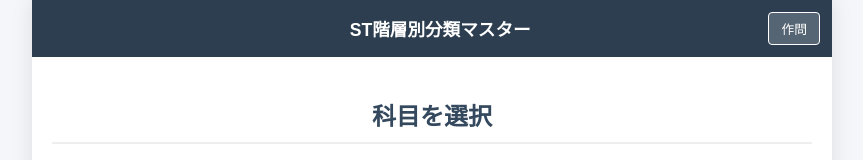
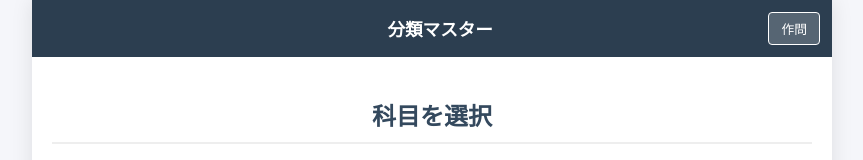
Before and after one commit to nekotakasi/ST-Master, a plain HTML site: page index.html in a window 1280 px wide. Shown: the top 160 px of the page, without its empty margins (208-1071 px from the left). Drawn offline with Linux system fonts and the light colour scheme.

Commit message:
Add files via upload

```diff
--- a/index.html
+++ b/index.html
@@ -295,7 +295,7 @@
 <div class="container">
     <header>
         <button class="header-btn" id="back-btn" onclick="goBack()" style="visibility:hidden;">← 戻る</button>
-        <div class="header-title" id="header-title">ST階層別分類マスター</div>
+        <div class="header-title" id="header-title">分類マスター</div>
         <button class="header-btn" onclick="toggleEdit()">作問</button>
     </header>
 
@@ -445,7 +445,7 @@
         const backBtn = document.getElementById('back-btn');
         if (id === 'screen-subjects') {
             backBtn.style.visibility = 'hidden';
-            document.getElementById('header-title').innerText = "ST階層別分類マスター";
+            document.getElementById('header-title').innerText = "分類マスター";
         } else {
             backBtn.style.visibility = 'visible';
         }
```
